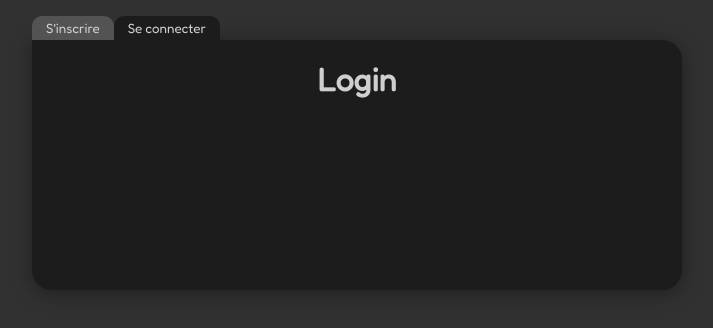
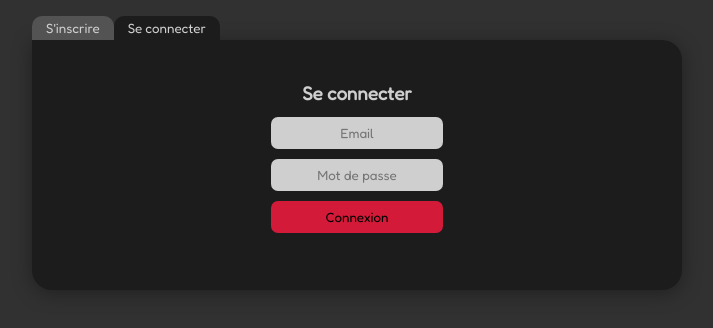
Before and after one commit to Arnaud293/ReactApp_Vdm, a React (Create React App) app: page / in a window 1280 px wide. Both pictures are taken after a click on the button "Se connecter". Shown: the top 328 px of the page, without its empty margins (283-996 px from the left). Built offline with nearby package versions, Linux system fonts and the light colour scheme; no server answers.

Commit message:
JSX structure

```diff
--- a/src/components/Login.js
+++ b/src/components/Login.js
@@ -2,8 +2,15 @@ import React from 'react';
 
 const Login = () => {
     return (
-        <div>
-            <h1>Login</h1>
+        <div className="login-container">
+            <div className="login">
+                <h3>Se connecter</h3>
+                <form>
+                    <input type="email" placeholder='Email' required/>
+                    <input type="password" placeholder='Mot de passe' required />
+                    <input type="submit" value="Connexion" />
+                </form>
+            </div>
         </div>
     );
 };
```
